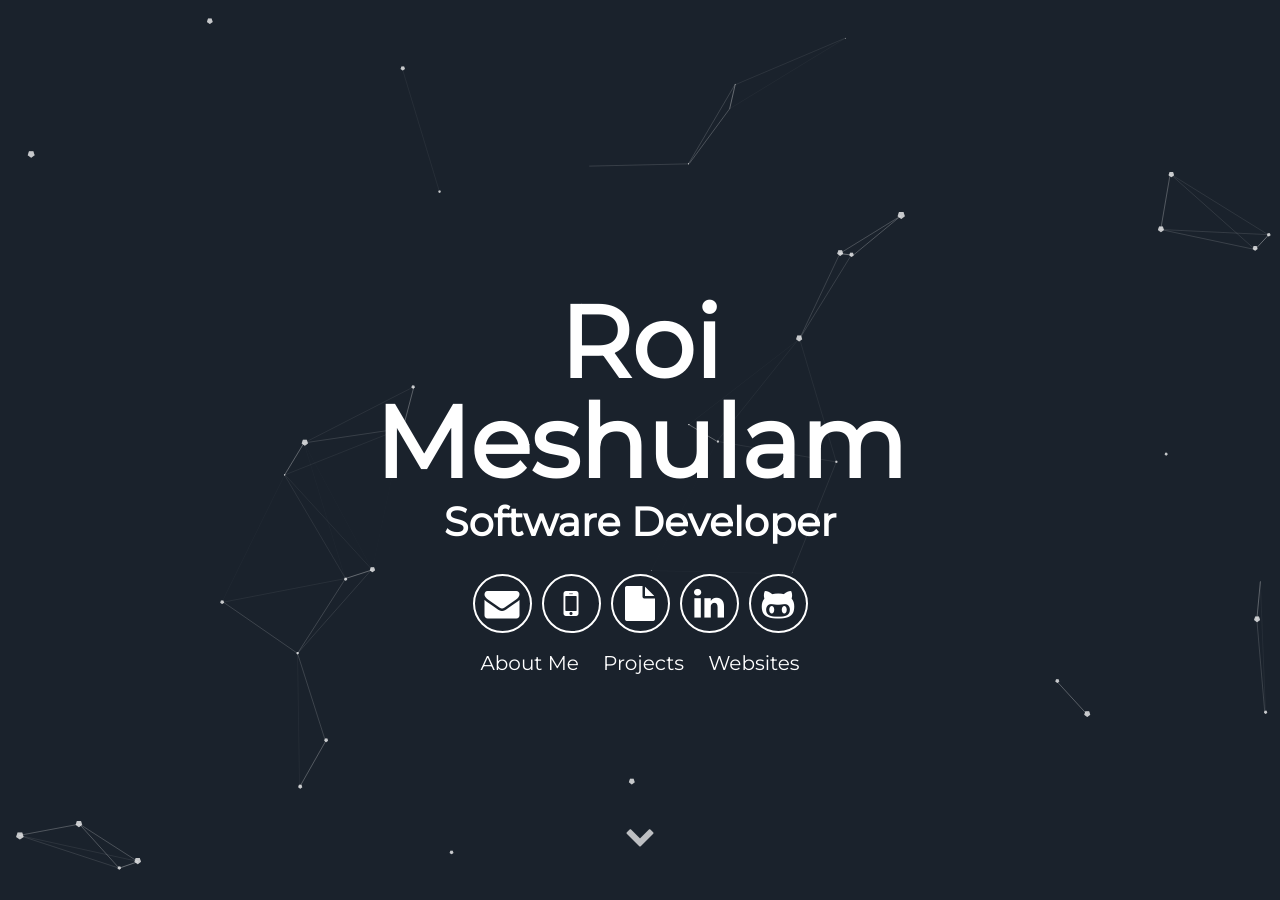
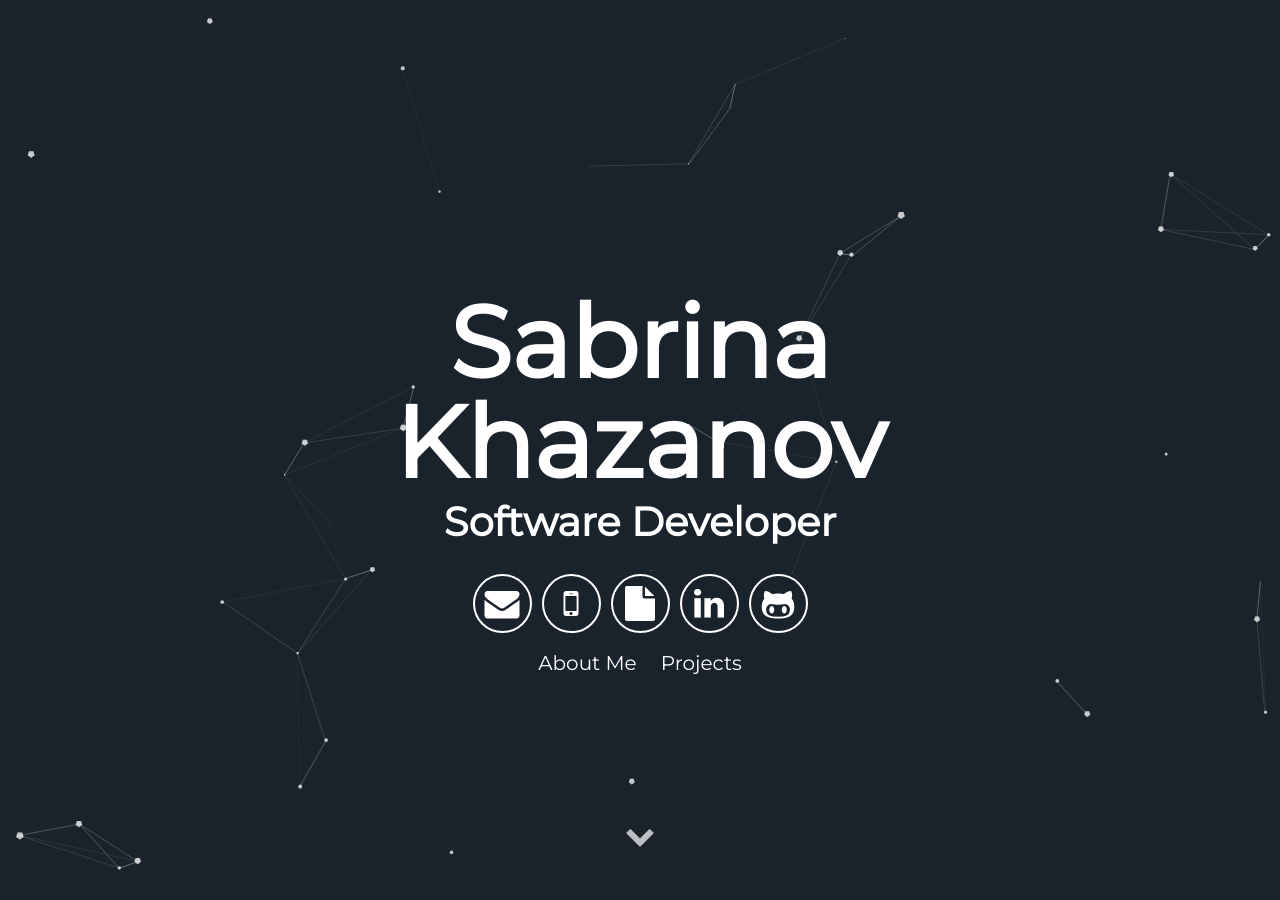
Before and after one commit to khsabrina/khsabrina.github.io, a Jekyll site: the page built from index.html, in a window 1280 px wide and 900 px high. Built offline with Jekyll 4.4.1, drawn with Linux system fonts in a browser that asks for light colours; some of the changed text lies outside the part shown.

Commit message:
second commit

```diff
--- a/_config.yml
+++ b/_config.yml
@@ -5,11 +5,11 @@ description: My Portfolio
 # url: "localhost:3000" # the base hostname & protocol for your site
 
 # User settings
-username: Roi Meshulam
-user_description: Computer science and mathematics student, passionate about software development and about getting to know and understand new technologies. I'm a self learner and I want to learn as much as I can. I have experience with Java , Python , C/C++, OOP ,HTML,CSS , JavaSctipt, Data Structures , Algorithms and Networking.
+username: Sabrina Khazanov
+user_description: Computer science and mathematics student, passionate about software development and about getting to know and understand new technologies. I'm a self learner and I want to learn as much as I can. I have experience with Java , Python , C/C++, OOP, SQL/noSQL , Data Structures , Algorithms and Networking.
 user_title: Software Developer
-email: rohimesh21@gmail.com
-github_username:  RoiMeshulam
+email: sabrina.khazanov@gmail.com
+github_username:  khsabrina
 
 
 # Google-analytics
--- a/_includes/header.html
+++ b/_includes/header.html
@@ -5,16 +5,15 @@
         <span class="site-description">{{site.user_title}}</span>
       </h1>
       <div class="header-icons">
-        <a aria-label="Send email" href="mailto: rohimesh21@gmail.com"><i class="icon fa fa-envelope" aria-hidden="true"></i></a>
-        <a aria-label="My Github" href="tel:+972524564357"><i class="icon fa fa-mobile-phone" aria-hidden="true"></i></a>
+        <a aria-label="Send email" href="mailto: sabrina.khazanov@gmail.com"><i class="icon fa fa-envelope" aria-hidden="true"></i></a>
+        <a aria-label="My Github" href="tel:+972507629442"><i class="icon fa fa-mobile-phone" aria-hidden="true"></i></a>
         <a aria-label="CV" href="/assets/RoiMeshulam_CV.pdf" download><i class="icon fa fa-file" aria-hidden="true"></i></a>
-        <a aria-label="My LinkedIn" href="https://www.linkedin.com/in/roi-meshulam-365273240/" target="_blank"><i class="icon fa fa-linkedin" aria-hidden="true"></i></a>
-        <a aria-label="My Github" href="https://github.com/RoiMeshulam" target="_blank"><i class="icon fa fa-github-alt" aria-hidden="true"></i></a>
+        <a aria-label="My LinkedIn" href="https://www.linkedin.com/in/sabrina-khazanov/" target="_blank"><i class="icon fa fa-linkedin" aria-hidden="true"></i></a>
+        <a aria-label="My Github" href="https://github.com/khsabrina" target="_blank"><i class="icon fa fa-github-alt" aria-hidden="true"></i></a>
       </div>
       <div class="header-links">
         <a class="link" href="#about" data-scroll>About Me</a>
         <a class="link" href="#projects" data-scroll>Projects</a>
-        <a class="link" href="#websites" data-scroll>Websites</a>
       </div>
   </div>
   <a class="down" href="#about" data-scroll><i class="icon fa fa-chevron-down" aria-hidden="true"></i></a>
--- a/_includes/projects.html
+++ b/_includes/projects.html
@@ -12,7 +12,7 @@
     </ul>
     <p>The project focuses on the challenge of optimizing elevator scheduling.
       Given a call for the elevator from the source floor to the destination floor - the system will want to schedule the elevator that will minimize the arrival time. More generally, it is said that given a collection of calls to elevators in time, we would like to define a strategy for assigning elevators to calls that will minimize the total arrival time for all the calls.</p>
-    <a class="project-link" href="https://github.com/RoiMeshulam/OOP_Ex0" target="_blank">Check it out</a>
+    <a class="project-link" href="https://github.com/khsabrina/offline-elevator-algorithm-OOP" target="_blank">Check it out</a>
   </div>
 </div>
 
```
